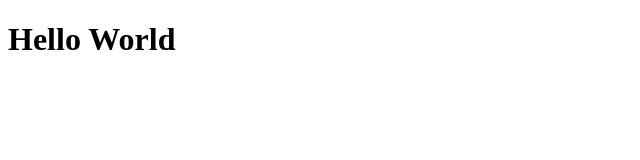
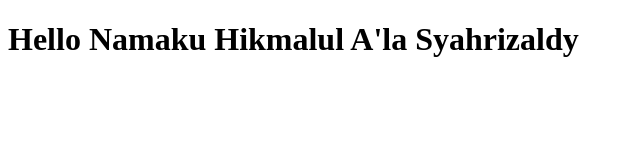
Before and after one commit to MituBaby/latihan-git-binar, a plain HTML site: page index.html in a window 1280 px wide. Shown: the whole page, without its empty margins (0-640 px from the left). Drawn offline with Linux system fonts and the light colour scheme.

Commit message:
change hello world to my name

```diff
--- a/index.html
+++ b/index.html
@@ -6,6 +6,6 @@
     <title>Document</title>
   </head>
   <body>
-    <h1>Hello World</h1>
+    <h1>Hello Namaku Hikmalul A'la Syahrizaldy</h1>
   </body>
 </html>
```
